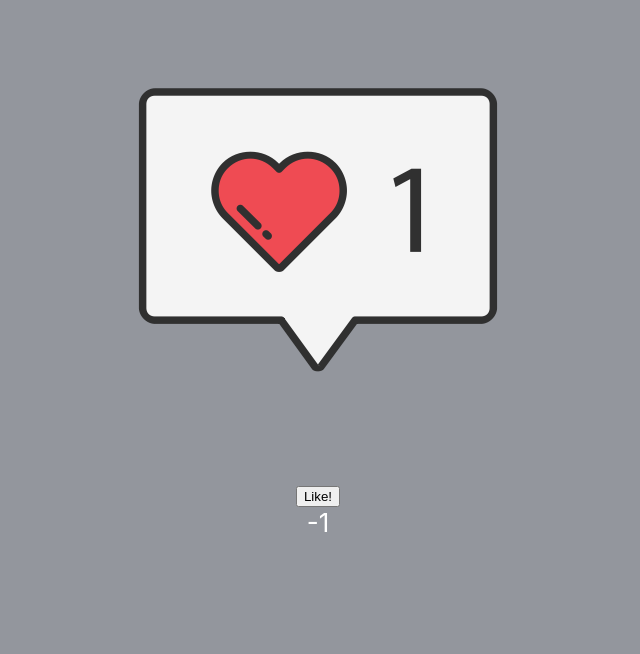
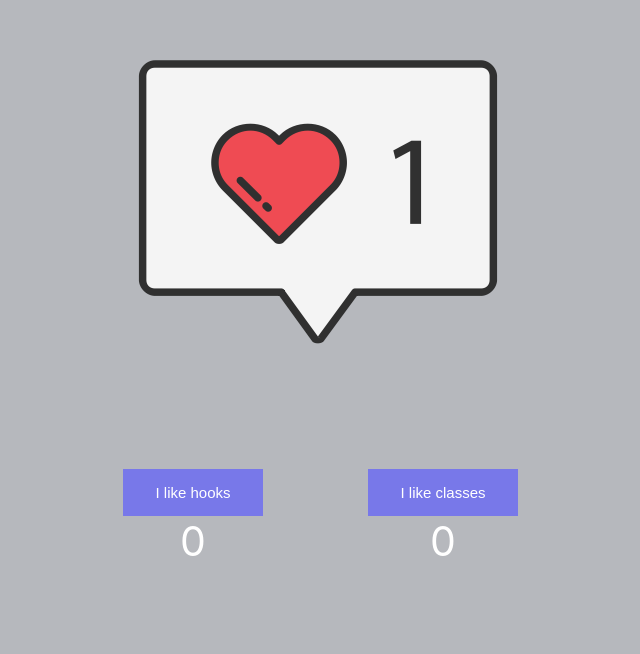
Before and after one commit to CelineChole/react-like-button, a React (Create React App) app in the folder like-button/: page / in a window 1280 px wide. Shown: the part 144-798 px from the top of the page, without its empty margins (322-962 px from the left). Built offline with nearby package versions, Linux system fonts and the light colour scheme.

Commit message:
update layout

```diff
--- a/like-button/src/App.css
+++ b/like-button/src/App.css
@@ -9,13 +9,13 @@
 }
 
 .App-header {
-  background-color: #93969d;
+  background-color: #b6b8bd;
   min-height: 100vh;
   display: flex;
   flex-direction: column;
   align-items: center;
   justify-content: center;
-  font-size: calc(10px + 2vmin);
+  font-size: calc(25px + 2vmin);
   color: white;
 }
 
@@ -23,8 +23,42 @@
   color: #61dafb;
 }
 
-#like-img > img {
-  width: 30%;
+.buttons {
+  display: flex;
+  /* justify-content: left; */
+  flex-direction: row;
+  width:500px;
+  align-items: center;
+  justify-content: center;
+}
+
+.with-hook {
+  display: flex;
+  flex-direction: column;
+  width: 100px;
+  align-items: center;
+  justify-content: center;
+  width:50%;
+}
+
+.with-class {
+  display: flex;
+  flex-direction: column;
+  width: 100px;
+  align-items: center;
+  justify-content: center;
+  width:50%;
+}
+
+button {
+  background-color: rgb(120, 120, 233);
+  border: none;
+  color: white;
+  padding: 15px 32px;
+  text-align: center;
+  display: inline-block;
+  font-size: 15px;
+
 }
 
 @keyframes App-logo-spin {
--- a/like-button/src/App.js
+++ b/like-button/src/App.js
@@ -1,6 +1,8 @@
-import React, { useState, useEffect } from 'react';
-import './App.css';
-import LikeButtonClass from './LikeButtonClass'
+import React, { useState, useEffect } from "react";
+// We import the useState Hook from React. It lets us keep local state in a function component.
+// We import useEffect Hook to replace repetitive component lifecycle code.
+import "./App.css";
+import LikeButtonClass from "./LikeButtonClass";
 // import LikeButtonFunc from './LikeButtonFunc'
 
 const useStateWithLocalStorage = (localStorageKey, defaultValue) => {
@@ -16,27 +18,27 @@ const useStateWithLocalStorage = (localStorageKey, defaultValue) => {
 };
 
 const App = () => {
-  const [likeString, setLikes] = useStateWithLocalStorage("likecount", -1);
+  const [likeString, setLikes] = useStateWithLocalStorage("likecount", 0);
   const likes = parseInt(likeString);
 
   return (
     <div className="App">
       <header className="App-header">
-       <img src="like-heart.png" alt="heart in a bubble" />
-        <button onClick={() => setLikes(likes + 1)}>Like!</button>
-        <div>{likes}</div>
+        <img src="like-heart.png" alt="heart in a bubble" />
+        <div className="buttons">
+          <div className="with-hook">
+            <div>
+              <button classeName="hook-button" onClick={() => setLikes(likes + 1)}>I like hooks</button>
+              <div>{likes}</div>
+            </div>
+          </div>
+          <div className="with-class">
+            <LikeButtonClass />
+          </div>
+        </div>
       </header>
-
-
-
-
-
-
-
-      <LikeButtonClass />
-      {/* <LikeButtonFunc /> */}
     </div>
   );
-}
+};
 
 export default App;
--- a/like-button/src/LikeButtonClass.js
+++ b/like-button/src/LikeButtonClass.js
@@ -34,10 +34,8 @@ class LikeButtonClass extends Component {
   render() {
     return (
       <div>
-        <button id="like-img" onClick={this.setCount}>
-          <img  src="heart-like.jpg" alt="red heart" />
-        </button>
-          <div>Like: {this.state.count}</div>
+        <button id="like-img" onClick={this.setCount}>I like classes</button>
+          <div>{this.state.count}</div>
       </div>)
   }
 }
```
Also changed, not shown: 1 other file (tests, documents, lock files or other folders).
